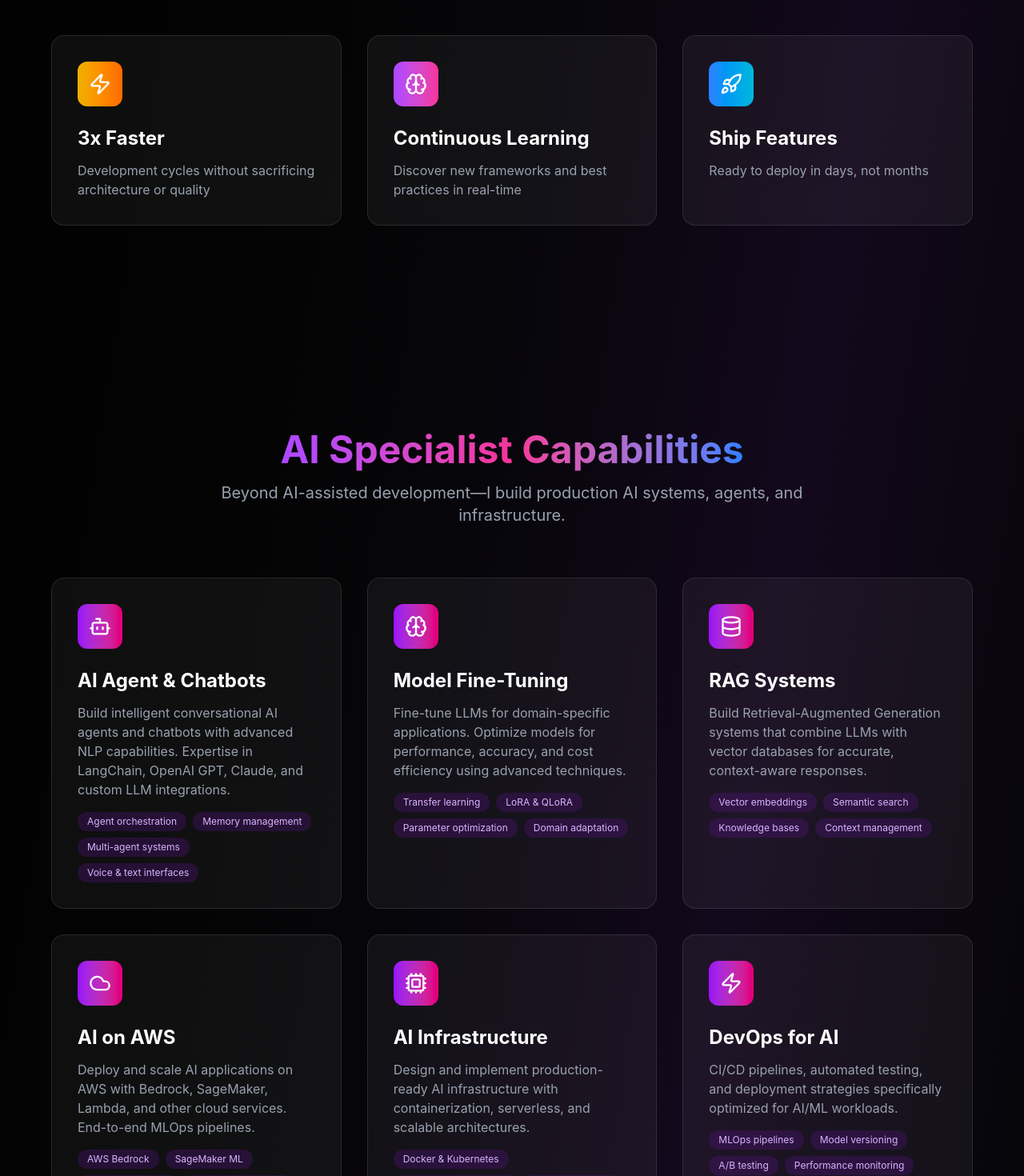
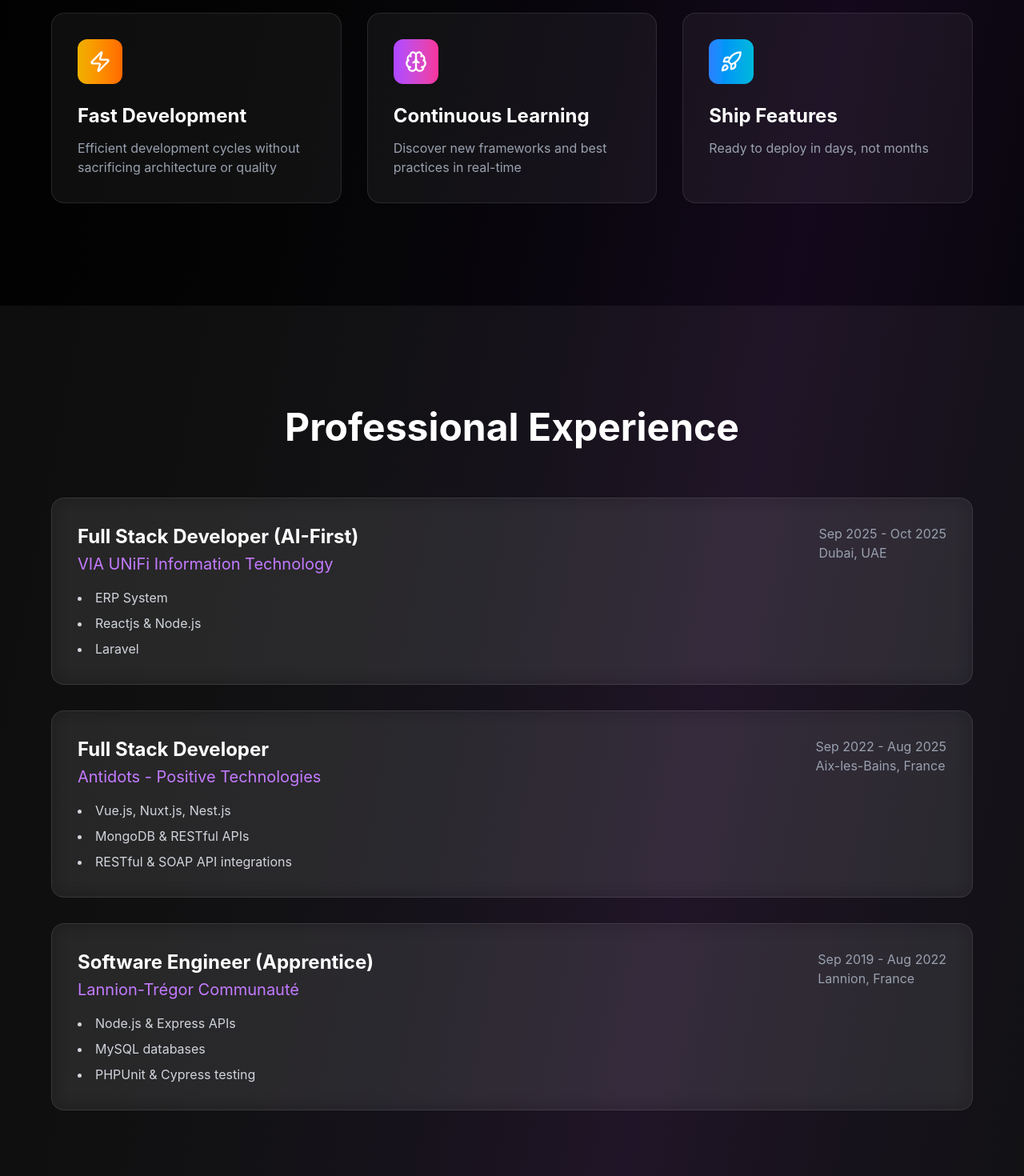
Before and after one commit to ialnezami/portfolio-website, a Next.js app: page /en in a window 1280 px wide. Shown: the part 1180-2650 px from the top of the page at 80% size. Built offline with nearby package versions, Linux system fonts and the light colour scheme.

Commit message:
Remove AI specializations section and update related localization strings in English, Arabic, and French message files for consistency. Rename "AI-First Philosophy Section" to "About Section" in the page layout.

```diff
--- a/app/[locale]/page.tsx
+++ b/app/[locale]/page.tsx
@@ -178,45 +178,6 @@ export default function Home() {
     },
   ];
 
-  const aiSpecializations = [
-    {
-      icon: Bot,
-      title: t('aiSpecializations.agent.title'),
-      description: t('aiSpecializations.agent.description'),
-      details: ['Agent orchestration', 'Memory management', 'Multi-agent systems', 'Voice & text interfaces']
-    },
-    {
-      icon: Brain,
-      title: t('aiSpecializations.finetuning.title'),
-      description: t('aiSpecializations.finetuning.description'),
-      details: ['Transfer learning', 'LoRA & QLoRA', 'Parameter optimization', 'Domain adaptation']
-    },
-    {
-      icon: Database,
-      title: t('aiSpecializations.rag.title'),
-      description: t('aiSpecializations.rag.description'),
-      details: ['Vector embeddings', 'Semantic search', 'Knowledge bases', 'Context management']
-    },
-    {
-      icon: Cloud,
-      title: t('aiSpecializations.aws.title'),
-      description: t('aiSpecializations.aws.description'),
-      details: ['AWS Bedrock', 'SageMaker ML', 'Lambda functions', 'EC2 GPU instances']
-    },
-    {
-      icon: Cpu,
-      title: t('aiSpecializations.infrastructure.title'),
-      description: t('aiSpecializations.infrastructure.description'),
-      details: ['Docker & Kubernetes', 'Serverless deployment', 'GPU optimization', 'Monitoring & logging']
-    },
-    {
-      icon: Zap,
-      title: t('aiSpecializations.devops.title'),
-      description: t('aiSpecializations.devops.description'),
-      details: ['MLOps pipelines', 'Model versioning', 'A/B testing', 'Performance monitoring']
-    },
-  ];
-
   return (
     <div className="min-h-screen bg-gradient-to-br from-black via-purple-950/20 to-black text-white overflow-hidden">
       {/* Animated background */}
@@ -256,7 +217,6 @@ export default function Home() {
             <div className="hidden md:flex gap-8 items-center">
               {[
                 t('nav.about'),
-                t('nav.aiCapabilities'),
                 t('nav.experience'),
                 t('nav.projects'),
                 t('nav.skills'),
@@ -325,7 +285,7 @@ export default function Home() {
                 animate={{ scale: 1 }}
                 transition={{ delay: 0.4, type: 'spring' }}
               >
-                🤖 {t('hero.badge')}
+                {t('hero.badge')}
               </motion.span>
 
               <h1 className="text-6xl md:text-8xl font-bold mb-6">
@@ -406,7 +366,7 @@ export default function Home() {
           </div>
         </section>
 
-        {/* AI-First Philosophy Section */}
+        {/* About Section */}
         <section id="about" className="py-32 px-6 relative">
           <div className="max-w-6xl mx-auto">
             <motion.div
@@ -458,57 +418,6 @@ export default function Home() {
                     <p className="text-gray-400">{description}</p>
                   </motion.div>
                 ))}
-              </div>
-            </motion.div>
-          </div>
-        </section>
-
-        {/* AI Specializations Section */}
-        <section id="ai-capabilities" className="py-32 px-6 relative">
-          <div className="max-w-6xl mx-auto">
-            <motion.div
-              initial={{ opacity: 0, y: 50 }}
-              whileInView={{ opacity: 1, y: 0 }}
-              viewport={{ once: true }}
-              transition={{ duration: 0.8 }}
-            >
-              <h2 className="text-5xl font-bold mb-4 text-center">
-                <span className="text-gradient">{t('aiCapabilities.title')}</span>
-              </h2>
-              <p className="text-xl text-gray-400 text-center mb-16 max-w-3xl mx-auto">
-                {t('aiCapabilities.subtitle')}
-              </p>
-
-              <div className="grid md:grid-cols-2 lg:grid-cols-3 gap-8">
-                {aiSpecializations.map((item, i) => {
-                  const Icon = item.icon;
-                  return (
-                    <motion.div
-                      key={item.title}
-                      initial={{ opacity: 0, y: 50 }}
-                      whileInView={{ opacity: 1, y: 0 }}
-                      viewport={{ once: true }}
-                      transition={{ delay: i * 0.1 }}
-                      className="glass rounded-2xl p-8 hover-lift group"
-                    >
-                      <div className="w-14 h-14 rounded-xl bg-gradient-to-r from-purple-600 to-pink-600 flex items-center justify-center mb-6 group-hover:scale-110 transition-transform">
-                        <Icon className="w-7 h-7 text-white" />
-                      </div>
-                      <h3 className="text-2xl font-bold mb-3">{item.title}</h3>
-                      <p className="text-gray-400 mb-4">{item.description}</p>
-                      <div className="flex flex-wrap gap-2">
-                        {item.details.map((detail, j) => (
-                          <span
-                            key={j}
-                            className="px-3 py-1 rounded-full bg-purple-900/30 text-purple-300 text-xs"
-                          >
-                            {detail}
-                          </span>
-                        ))}
-                      </div>
-                    </motion.div>
-                  );
-                })}
               </div>
             </motion.div>
           </div>
--- a/messages/ar.json
+++ b/messages/ar.json
@@ -1,7 +1,6 @@
 {
   "nav": {
     "about": "نبذة",
-    "aiCapabilities": "قدرات الذكاء الاصطناعي",
     "experience": "الخبرة",
     "projects": "المشاريع",
     "skills": "المهارات",
@@ -10,24 +9,20 @@
   "hero": {
     "badge": "مطور Full Stack",
     "name": "ابراهيم النظامي",
-    "title": "بناء أسرع، تطوير أذكى باستخدام الذكاء الاصطناعي",
-    "subtitle": "مهندس من الجيل القادم يستخدم الذكاء الاصطناعي كمضاعف للقوة. تقديم كود جاهز للإنتاج بسرعة أكبر بثلاث مرات مع الحفاظ على العمارة والجودة والقابلية للتطوير.",
+    "title": "بناء تطبيقات حديثة بشغف وخبرة",
+    "subtitle": "مطور Full Stack ذو خبرة يقدم كود جاهز للإنتاج باستخدام التقنيات الحديثة. يركز على العمارة والجودة والقابلية للتطوير.",
     "getInTouch": "تواصل معي",
     "downloadResume": "تحميل السيرة الذاتية"
   },
   "about": {
-    "title": "لماذا الذكاء الاصطناعي قوتي الخارقة",
-    "subtitle": "لا أكتب الكود فقط—أتعاون مع الذكاء الاصطناعي لبناء تطبيقات حديثة بسرعة غير مسبوقة.",
-    "speedTitle": "أسرع بثلاث مرات",
-    "speedDesc": "دورات تطوير دون التضحية بالعمارة أو الجودة",
+    "title": "نبذة عني",
+    "subtitle": "مطور شغوف يبني تطبيقات حديثة وقابلة للتطوير باستخدام تقنيات متقدمة.",
+    "speedTitle": "تطوير سريع",
+    "speedDesc": "دورات تطوير فعالة دون التضحية بالعمارة أو الجودة",
     "learningTitle": "التعلم المستمر",
     "learningDesc": "اكتشاف أطر عمل وممارسات جديدة في الوقت الفعلي",
     "shipTitle": "نشر الميزات",
     "shipDesc": "جاهز للنشر في أيام، وليس أشهر"
-  },
-  "aiCapabilities": {
-    "title": "قدرات متخصص الذكاء الاصطناعي",
-    "subtitle": "بجانب التطوير المعتمد على الذكاء الاصطناعي—أبني أنظمة ذكاء اصطناعي وعملاء وبنية تحتية للإنتاج."
   },
   "aiSpecializations": {
     "agent": {
--- a/messages/en.json
+++ b/messages/en.json
@@ -1,7 +1,6 @@
 {
   "nav": {
     "about": "About",
-    "aiCapabilities": "AI Capabilities",
     "experience": "Experience",
     "projects": "Projects",
     "skills": "Skills",
@@ -10,24 +9,20 @@
   "hero": {
     "badge": "Full Stack Developer",
     "name": "Ibrahim Alnezami",
-    "title": "Building faster, shipping smarter with AI",
-    "subtitle": "Next-generation engineer leveraging AI as a force multiplier. Delivering production-ready code 3x faster while maintaining architecture, quality, and scalability.",
+    "title": "Building modern applications with passion and expertise",
+    "subtitle": "Experienced full-stack developer delivering production-ready code with modern technologies. Focused on architecture, quality, and scalability.",
     "getInTouch": "Get in Touch",
     "downloadResume": "Download Resume"
   },
   "about": {
-    "title": "Why AI-First is My Superpower",
-    "subtitle": "I don't just write code—I collaborate with AI to build modern applications at unprecedented speed.",
-    "speedTitle": "3x Faster",
-    "speedDesc": "Development cycles without sacrificing architecture or quality",
+    "title": "About Me",
+    "subtitle": "Passionate developer building modern, scalable applications with cutting-edge technologies.",
+    "speedTitle": "Fast Development",
+    "speedDesc": "Efficient development cycles without sacrificing architecture or quality",
     "learningTitle": "Continuous Learning",
     "learningDesc": "Discover new frameworks and best practices in real-time",
     "shipTitle": "Ship Features",
     "shipDesc": "Ready to deploy in days, not months"
-  },
-  "aiCapabilities": {
-    "title": "AI Specialist Capabilities",
-    "subtitle": "Beyond AI-assisted development—I build production AI systems, agents, and infrastructure."
   },
   "aiSpecializations": {
     "agent": {
--- a/messages/fr.json
+++ b/messages/fr.json
@@ -1,7 +1,6 @@
 {
   "nav": {
     "about": "À propos",
-    "aiCapabilities": "Capacités IA",
     "experience": "Expérience",
     "projects": "Projets",
     "skills": "Compétences",
@@ -10,24 +9,20 @@
   "hero": {
     "badge": "Développeur Full Stack",
     "name": "Ibrahim Alnezami",
-    "title": "Construire plus vite, livrer plus intelligemment avec l'IA",
-    "subtitle": "Ingénieur de nouvelle génération exploitant l'IA comme multiplicateur de force. Livrer du code prêt pour la production 3x plus rapidement tout en maintenant l'architecture, la qualité et l'évolutivité.",
+    "title": "Construire des applications modernes avec passion et expertise",
+    "subtitle": "Développeur full-stack expérimenté livrant du code prêt pour la production avec des technologies modernes. Axé sur l'architecture, la qualité et l'évolutivité.",
     "getInTouch": "Contactez-moi",
     "downloadResume": "Télécharger le CV"
   },
   "about": {
-    "title": "Pourquoi l'IA est ma superpuissance",
-    "subtitle": "Je ne fais pas que coder—je collabore avec l'IA pour construire des applications modernes à une vitesse sans précédent.",
-    "speedTitle": "3x plus rapide",
-    "speedDesc": "Cycles de développement sans sacrifier l'architecture ou la qualité",
+    "title": "À propos de moi",
+    "subtitle": "Développeur passionné construisant des applications modernes et évolutives avec des technologies de pointe.",
+    "speedTitle": "Développement rapide",
+    "speedDesc": "Cycles de développement efficaces sans sacrifier l'architecture ou la qualité",
     "learningTitle": "Apprentissage continu",
     "learningDesc": "Découvrir de nouveaux frameworks et meilleures pratiques en temps réel",
     "shipTitle": "Livrer des fonctionnalités",
     "shipDesc": "Prêt à déployer en jours, pas en mois"
-  },
-  "aiCapabilities": {
-    "title": "Capacités de spécialiste IA",
-    "subtitle": "Au-delà du développement assisté par l'IA—je construis des systèmes, agents et infrastructures IA de production."
   },
   "aiSpecializations": {
     "agent": {
```
